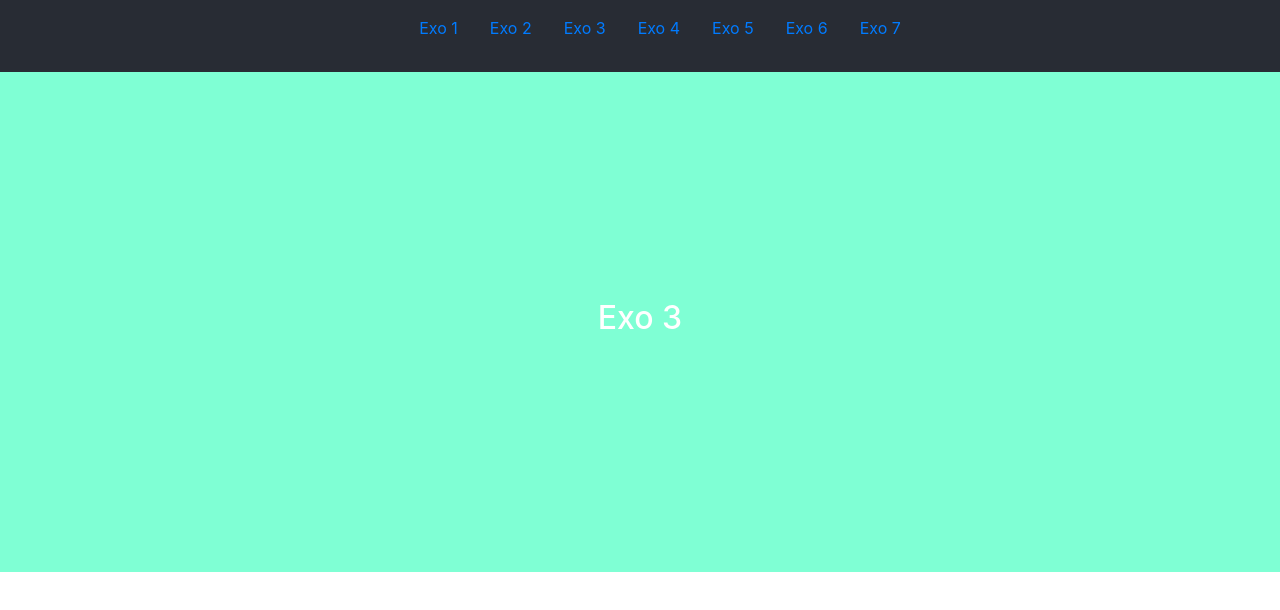
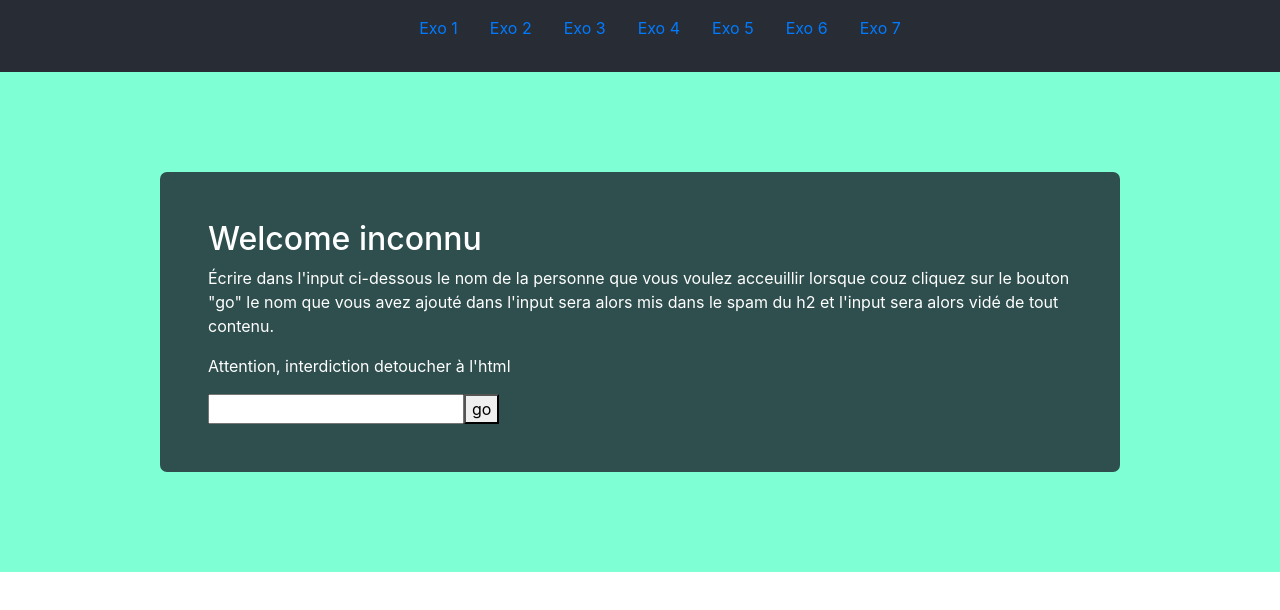
Before and after one commit to and-re10/toDo-List-React, a React (Create React App) app: page /Exo3 in a window 1280 px wide. Shown: the top 610 px of the page. Built offline with nearby package versions, Linux system fonts and the light colour scheme.

Commit message:
Exo 3 fini

```diff
--- a/src/exo2.jsx
+++ b/src/exo2.jsx
@@ -22,7 +22,9 @@ export default function Exo2() {
   function Exo2_1() {
     return (
       <div className="exo1 d-flex align-items-center justify-content-center">
-        <h2>Mettre un écouteur d'événements sur les boutons nav et changer le panel en conséquance</h2>
+        <div className="d-flex flex-column align-items-start exo1-1 w-75 p-5">
+          <h2>Mettre un écouteur d'événements sur les boutons nav et changer le panel en conséquance</h2>
+        </div>
     </div>
     )
   }
--- a/src/exo3.jsx
+++ b/src/exo3.jsx
@@ -1,11 +1,27 @@
-import React from "react"
+import React, { useState } from "react"
 import "./exos.css"
 import "../node_modules/bootstrap/dist/css/bootstrap.css"
 
 export default function Exo3() {
+    const [span, setSpan] = useState('inconnu')
+
+    function changeNom() {
+        let nom = document.getElementById('nom').value
+        setSpan(nom)
+        document.getElementById('nom').innerHTML = ""
+    }
     return (
-        <div className="exo1 d-flex align-items-center justify-content-center">
-            <h2>Exo 3</h2>
+        <div className="exo1 d-flex flex-column align-items-center justify-content-center">
+            <div className="d-flex flex-column align-items-start exo1-1 w-75 p-5">
+                <h2>Welcome {span}</h2>
+                <p>Écrire dans l'input ci-dessous le nom de la personne que vous voulez acceuillir lorsque couz cliquez sur le bouton "go" le nom que vous avez ajouté dans l'input sera alors mis dans le spam du h2 et l'input sera alors vidé de tout contenu.</p>
+                <p>Attention, interdiction detoucher à l'html</p>
+                <div className="d-flex">
+                    <input type="text"id='nom'></input>
+                    <button onClick={() => changeNom()}>go</button>
+                </div>
+
+            </div>
         </div>
     )
 }
--- a/src/exo4.jsx
+++ b/src/exo4.jsx
@@ -1,11 +1,12 @@
-import React from "react"
+import React, { useState } from "react"
 import "./exos.css"
 import "../node_modules/bootstrap/dist/css/bootstrap.css"
 
 export default function Exo4() {
+
     return (
         <div className="exo1 d-flex align-items-center justify-content-center">
-            <h2>Exo 4</h2>
+            <h2>Exo4</h2>
         </div>
     )
 }
--- a/src/exos.css
+++ b/src/exos.css
@@ -12,7 +12,24 @@
 .exo1-1 ul li {
     list-style: circle;
 }
+/*Exo 4*/
 
-.h2-exo1 {
-    background-color: ;
+.rtg1-ex4 {
+    height: 100px;
+    width: 200px;
+    background-color: blue;
+    border-radius: 7px;
 }
+
+.rtg2-ex4 {
+    height: 100px;
+    width: 200px;
+    background-color: blue;
+    border-radius: 7px;
+}
+
+.box-exo4 {
+    height: 50px;
+    width: 50px;
+    background-color: green;
+}
```
